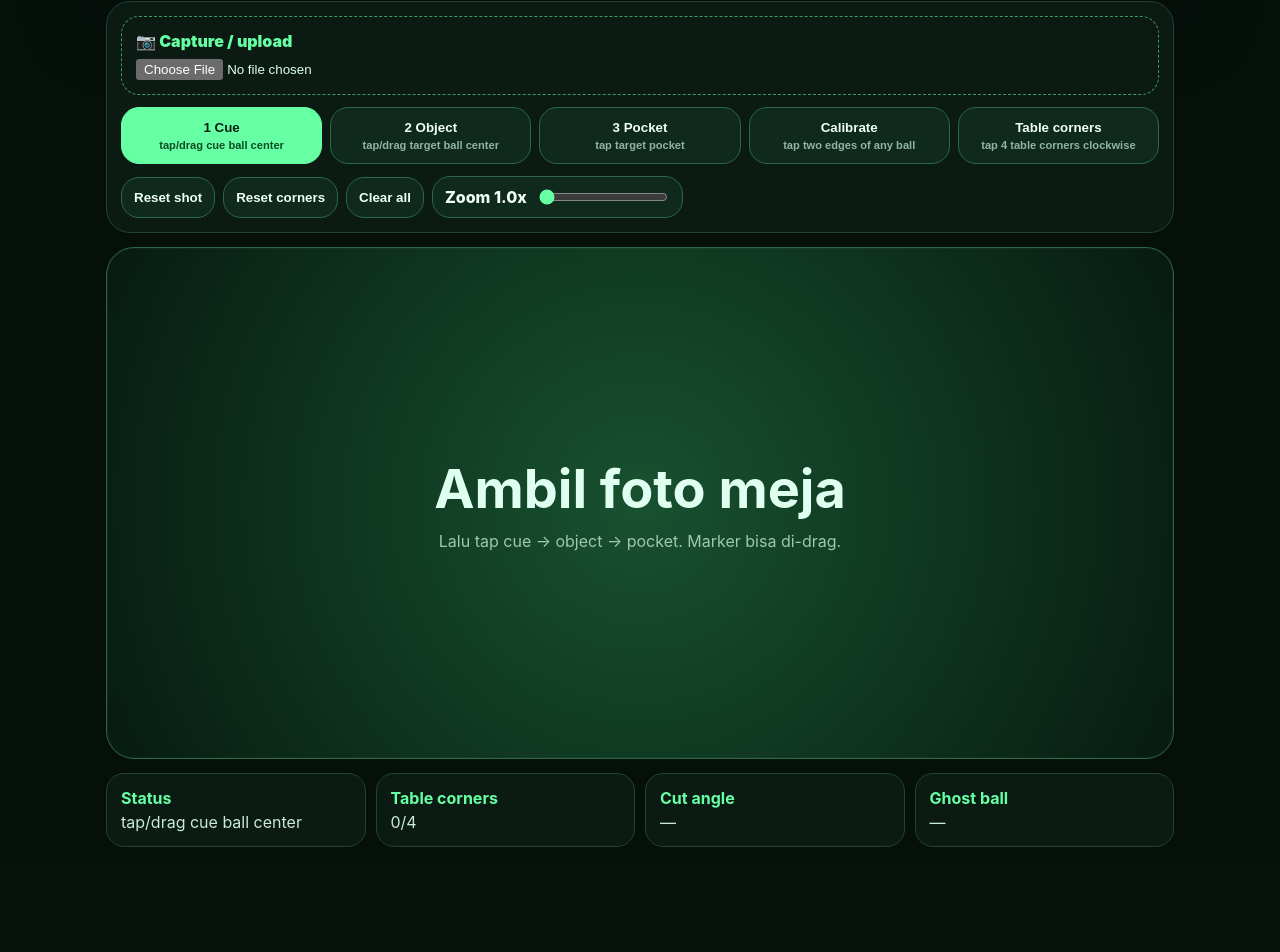
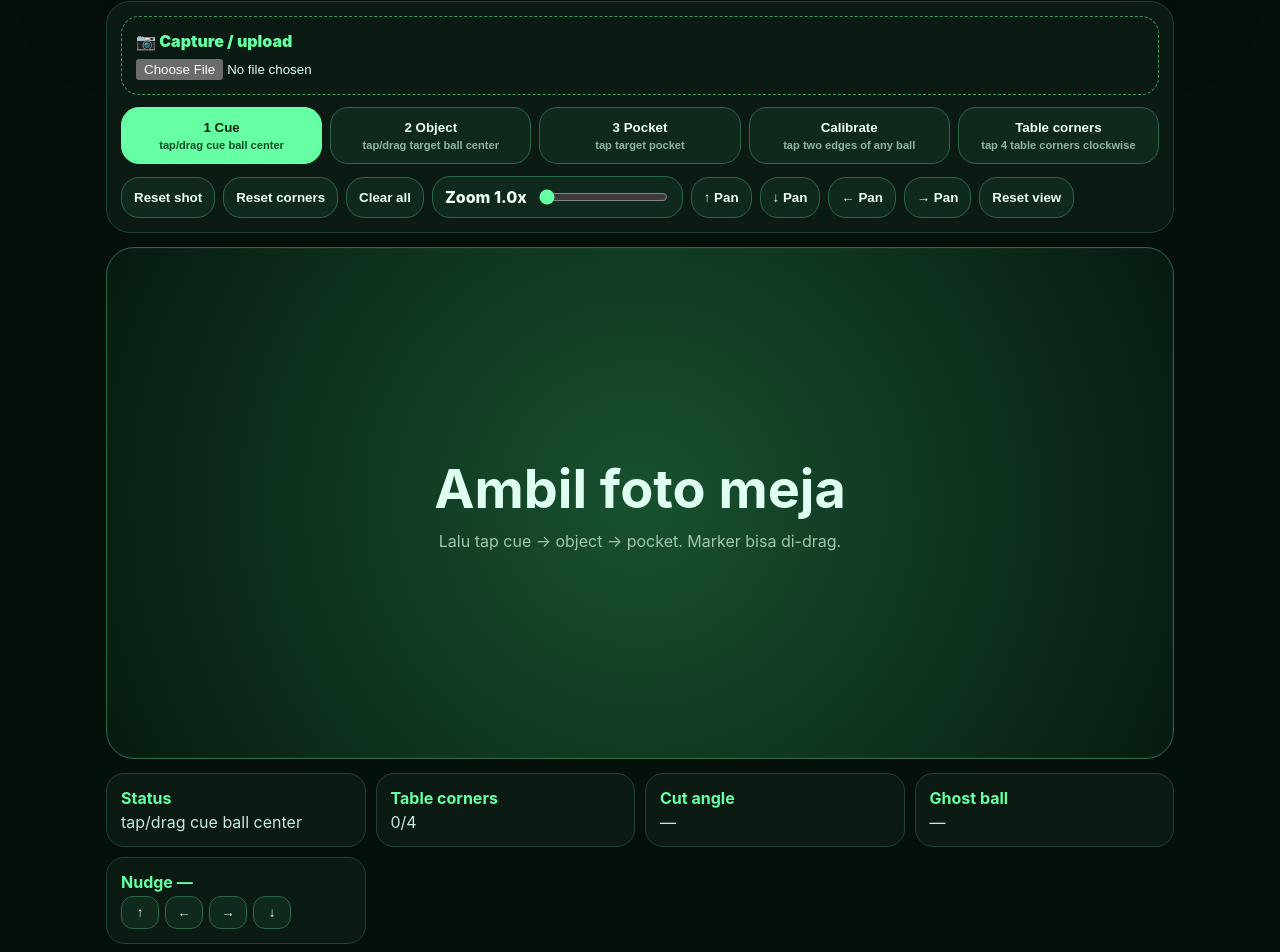
Before and after one commit to ryan-prayoga/billiard-aim-assistant, a React (Vite) app: page / in a window 1280 px wide. Shown: the part 191-1143 px from the top of the page. Before the commit the page ends 1054 px from the top, so only its background shows below. Built offline with nearby package versions, Linux system fonts and the light colour scheme.

Commit message:
Add compensated zoom pan and marker nudging

```diff
--- a/src/App.css
+++ b/src/App.css
@@ -23,12 +23,13 @@ button.active small { color: #0b4d26; }
 .zoom input { accent-color: #67ffa4; }
 .pockets button { padding: 9px 12px; border-radius: 999px; color: #ffe9a6; }
 .stage { position: relative; min-height: 64vh; overflow: hidden; border: 1px solid #2b6848; border-radius: 28px; background: radial-gradient(circle, #185130, #071b11); touch-action: none; box-shadow: inset 0 0 0 1px #ffffff08; }
-.zoomLayer { position: absolute; inset: 0; transform-origin: center; transition: transform .15s ease; }
+.zoomLayer { position: absolute; inset: 0; transform-origin: 0 0; transition: transform .15s ease; }
 .stage img { width: 100%; height: 100%; min-height: 64vh; object-fit: contain; display: block; user-select: none; pointer-events: none; }
 .empty { position: absolute; inset: 0; display: grid; place-content: center; gap: 10px; text-align: center; color: #9fc7b2; padding: 28px; }
 .empty b { font-size: clamp(26px, 6vw, 54px); color: #dffff0; }
 .overlay { position: absolute; inset: 0; width: 100%; height: 100%; pointer-events: none; }
 .marker { position: absolute; translate: -50% -50%; display: grid; place-items: center; border-radius: 50%; padding: 0; font-size: 13px; z-index: 4; box-shadow: 0 8px 28px #000b; touch-action: none; }
+.marker.selected { outline: 3px solid #67ffa4; outline-offset: 4px; }
 .marker.cue { background: #ffffff44; border: 3px solid #fff; color: #fff; }
 .marker.object { background: #ffc74055; border: 3px solid #ffc740; color: #fff1b8; }
 .marker.pocket { background: #ff4a4a66; border: 3px solid #ff4a4a; color: #fff; }
@@ -46,5 +47,7 @@ button.active small { color: #0b4d26; }
 .readout div { border: 1px solid #204334; border-radius: 18px; background: #0b1b13; padding: 14px; display: grid; gap: 4px; }
 .readout b { color: #67ffa4; }
 .readout span { color: #c9ead8; }
+.nudge span { display: flex; gap: 6px; flex-wrap: wrap; }
+.nudge button { min-width: 38px; padding: 8px; border-radius: 12px; }
 @media (max-width: 860px) { .hero { flex-direction: column; } .metric { min-height: 92px; } .toolgrid, .readout { grid-template-columns: 1fr 1fr; } .stage, .stage img { min-height: 58vh; } }
 @media (max-width: 520px) { .app { padding: 10px; } .toolgrid, .readout { grid-template-columns: 1fr; } button { border-radius: 14px; } }
--- a/src/App.tsx
+++ b/src/App.tsx
@@ -37,6 +37,8 @@ function App() {
   const [corner4, setCorner4] = useState<Point | null>(null)
   const [cornerStep, setCornerStep] = useState(0)
   const [zoom, setZoom] = useState(1)
+  const [pan, setPan] = useState<Point>({ x: 0, y: 0 })
+  const [selected, setSelected] = useState<MarkerKey | null>(null)
   const [dragging, setDragging] = useState<MarkerKey | null>(null)
   const stageRef = useRef<HTMLDivElement>(null)
 
@@ -65,7 +67,7 @@ function App() {
     const move = (e: globalThis.PointerEvent) => {
       if (!dragging || !stageRef.current) return
       const r = stageRef.current.getBoundingClientRect()
-      place(dragging, { x: e.clientX - r.left, y: e.clientY - r.top })
+      place(dragging, screenToWorld(e.clientX - r.left, e.clientY - r.top))
     }
     const up = () => setDragging(null)
     window.addEventListener('pointermove', move)
@@ -84,10 +86,17 @@ function App() {
     if (key === 'corner3') setCorner3(p)
     if (key === 'corner4') setCorner4(p)
   }
+  const screenToWorld = (x: number, y: number): Point => ({ x: (x - pan.x) / zoom, y: (y - pan.y) / zoom })
   const pointFromEvent = (e: PointerEvent<HTMLDivElement>) => {
     const r = e.currentTarget.getBoundingClientRect()
-    return { x: e.clientX - r.left, y: e.clientY - r.top }
+    return screenToWorld(e.clientX - r.left, e.clientY - r.top)
   }
+  const nudge = (dx: number, dy: number) => {
+    if (!selected || !markers[selected]) return
+    const p = markers[selected]!
+    place(selected, { x: p.x + dx, y: p.y + dy })
+  }
+  const resetView = () => { setZoom(1); setPan({ x: 0, y: 0 }) }
   const handleStageTap = (e: PointerEvent<HTMLDivElement>) => {
     if ((e.target as HTMLElement).dataset.marker) return
     const p = pointFromEvent(e)
@@ -125,12 +134,12 @@ function App() {
       <section className="toolbar">
         <label className="capture">📷 Capture / upload<input type="file" accept="image/*" capture="environment" onChange={handleImage} /></label>
         <div className="toolgrid">{tools.map(t => <button key={t.key} className={tool === t.key ? 'active' : ''} onClick={() => setTool(t.key)}><b>{t.label}</b><small>{t.hint}</small></button>)}</div>
-        <div className="actions"><button onClick={resetShot}>Reset shot</button><button onClick={resetCorners}>Reset corners</button><button onClick={resetAll}>Clear all</button><label className="zoom">Zoom {zoom.toFixed(1)}x<input type="range" min="1" max="2.5" step="0.1" value={zoom} onChange={(e) => setZoom(Number(e.target.value))} /></label></div>
+        <div className="actions"><button onClick={resetShot}>Reset shot</button><button onClick={resetCorners}>Reset corners</button><button onClick={resetAll}>Clear all</button><label className="zoom">Zoom {zoom.toFixed(1)}x<input type="range" min="1" max="3" step="0.1" value={zoom} onChange={(e) => setZoom(Number(e.target.value))} /></label><button onClick={() => setPan(p => ({ ...p, y: p.y + 30 }))}>↑ Pan</button><button onClick={() => setPan(p => ({ ...p, y: p.y - 30 }))}>↓ Pan</button><button onClick={() => setPan(p => ({ ...p, x: p.x + 30 }))}>← Pan</button><button onClick={() => setPan(p => ({ ...p, x: p.x - 30 }))}>→ Pan</button><button onClick={resetView}>Reset view</button></div>
         {pocketPresets.length > 0 && <div className="pockets">{pocketPresets.map((p, i) => <button key={i} onClick={() => setPocket(p)}>Pocket {i + 1}</button>)}</div>}
       </section>
 
       <section className="stage" ref={stageRef} onPointerDown={handleStageTap}>
-        <div className="zoomLayer" style={{ transform: `scale(${zoom})` }}>
+        <div className="zoomLayer" style={{ transform: `translate(${pan.x}px, ${pan.y}px) scale(${zoom})` }}>
         {image ? <img src={image} alt="Pool table" /> : <div className="empty"><b>Ambil foto meja</b><span>Lalu tap cue → object → pocket. Marker bisa di-drag.</span></div>}
         <svg className="overlay">
           {corners.length === 4 && <polygon points={corners.map(p => `${p.x},${p.y}`).join(' ')} className="tablePoly" />}
@@ -140,7 +149,7 @@ function App() {
           {geometry && <><circle cx={geometry.ghost.x} cy={geometry.ghost.y} r={ballRadius} className="ghost" /><circle cx={geometry.contact.x} cy={geometry.contact.y} r="5" className="contact" /><line x1={geometry.tangentA.x} y1={geometry.tangentA.y} x2={geometry.tangentB.x} y2={geometry.tangentB.y} className="tangent" /></>}
           {calA && calB && <line x1={calA.x} y1={calA.y} x2={calB.x} y2={calB.y} className="calLine" />}
         </svg>
-        {markerOrder.map(k => markers[k] && <button key={k} data-marker={k} className={`marker ${k}`} style={{ left: markers[k]!.x, top: markers[k]!.y, width: k === 'pocket' ? 26 : ballRadius * 2, height: k === 'pocket' ? 26 : ballRadius * 2 }} onPointerDown={(e) => { e.stopPropagation(); setDragging(k) }}>{k === 'cue' ? 'C' : k === 'object' ? 'O' : k === 'pocket' ? 'P' : k.startsWith('corner') ? k.slice(-1) : ''}</button>)}
+        {markerOrder.map(k => markers[k] && <button key={k} data-marker={k} className={`marker ${k} ${selected === k ? 'selected' : ''}`} style={{ left: markers[k]!.x, top: markers[k]!.y, width: k === 'pocket' ? 26 : ballRadius * 2, height: k === 'pocket' ? 26 : ballRadius * 2 }} onPointerDown={(e) => { e.stopPropagation(); setSelected(k); setDragging(k) }}>{k === 'cue' ? 'C' : k === 'object' ? 'O' : k === 'pocket' ? 'P' : k.startsWith('corner') ? k.slice(-1) : ''}</button>)}
         </div>
       </section>
 
@@ -149,6 +158,7 @@ function App() {
         <div><b>Table corners</b><span>{corners.length}/4</span></div>
         <div><b>Cut angle</b><span>{geometry?.cut ? `${geometry.cut.toFixed(1)}°` : '—'}</span></div>
         <div><b>Ghost ball</b><span>{geometry ? `${Math.round(geometry.ghost.x)}, ${Math.round(geometry.ghost.y)}` : '—'}</span></div>
+        <div className="nudge"><b>Nudge {selected ?? '—'}</b><span><button onClick={() => nudge(0, -1)}>↑</button><button onClick={() => nudge(-1, 0)}>←</button><button onClick={() => nudge(1, 0)}>→</button><button onClick={() => nudge(0, 1)}>↓</button></span></div>
       </section>
     </main>
   )
```
